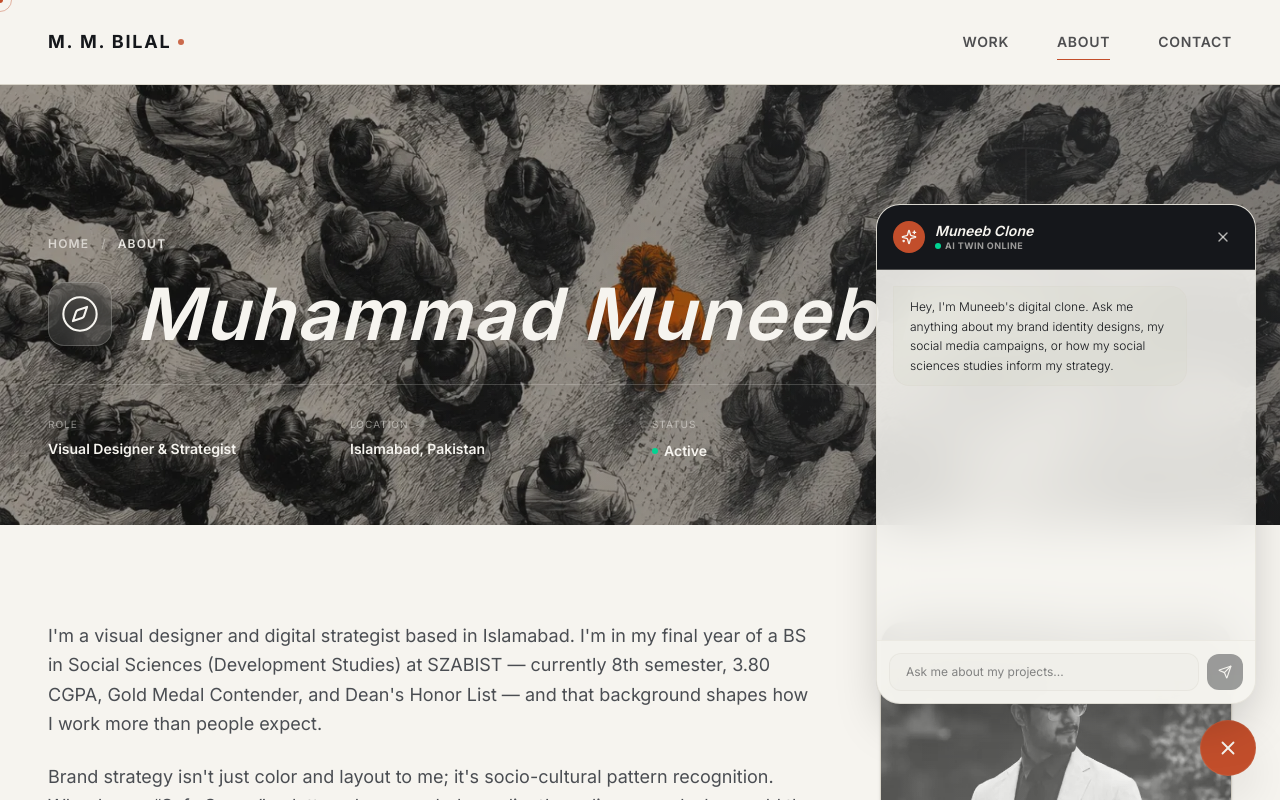
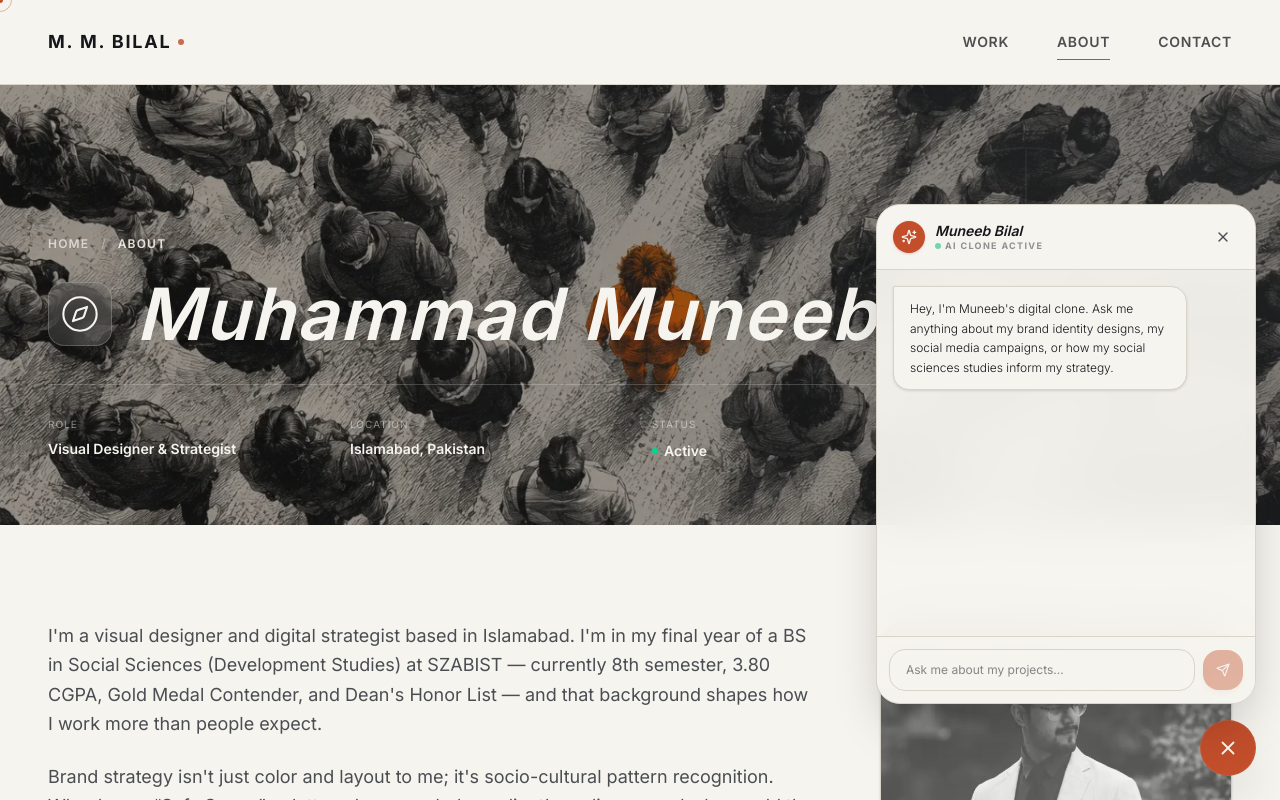
Before and after one commit to muneebster137-code/Portfolio-Website, a Next.js app: page /about in a window 1280 px wide. Both pictures are taken after a click on the button 1228 px from the left and 748 px from the top of the page. Shown: the top 800 px of the page. Built offline with nearby package versions, Linux system fonts and the light colour scheme.

Commit message:
feat: implement about page with interactive timeline, skills section, and certifications along with a reusable chatbot component.

```diff
--- a/app/about/page.tsx
+++ b/app/about/page.tsx
@@ -189,6 +189,7 @@ export default function About() {
   const [portraitImg, setPortraitImg] = useState("/images/muneeb-bilal.webp");
 
   const [hoveredSlug, setHoveredSlug] = useState<string | null>(null);
+  const [failedVideos, setFailedVideos] = useState<Record<string, boolean>>({});
   const mouseX = useMotionValue(0);
   const mouseY = useMotionValue(0);
 
@@ -196,10 +197,20 @@ export default function About() {
   const cursorXSpring = useSpring(mouseX, springConfig);
   const cursorYSpring = useSpring(mouseY, springConfig);
 
-  const handleMouseMove = (e: React.MouseEvent) => {
-    mouseX.set(e.clientX);
-    mouseY.set(e.clientY);
-  };
+  useEffect(() => {
+    const handleWindowMouseMove = (e: MouseEvent) => {
+      mouseX.set(e.clientX);
+      mouseY.set(e.clientY);
+    };
+    if (typeof window !== "undefined") {
+      window.addEventListener("mousemove", handleWindowMouseMove);
+    }
+    return () => {
+      if (typeof window !== "undefined") {
+        window.removeEventListener("mousemove", handleWindowMouseMove);
+      }
+    };
+  }, [mouseX, mouseY]);
 
   if (isPageLoading) {
     return <AboutLoading />;
@@ -397,7 +408,7 @@ export default function About() {
         </div>
 
         {/* Timeline Line */}
-        <div className="relative pl-6 md:pl-12 border-l border-line/70 space-y-12" onMouseMove={handleMouseMove}>
+        <div className="relative pl-6 md:pl-12 border-l border-line/70 space-y-12">
           {TIMELINE.map((item, idx) => (
             <motion.div
               key={item.slug}
@@ -573,11 +584,11 @@ export default function About() {
               translateX: 20,
               translateY: -100,
             }}
-            className="fixed pointer-events-none z-50 w-64 h-36 rounded-2xl overflow-hidden shadow-2xl border border-line bg-paper"
+            className="fixed pointer-events-none z-[9999] w-64 h-36 rounded-2xl overflow-hidden shadow-2xl border border-line bg-paper"
           >
             {/* Show reel for video-first clients, otherwise header image */}
             <div className="relative w-full h-full">
-              {["trenddeck", "aba-group", "treats-for-life", "anebos-studios"].includes(hoveredSlug) ? (
+              {["trenddeck", "aba-group", "treats-for-life", "anebos-studios"].includes(hoveredSlug) && !failedVideos[hoveredSlug] ? (
                 <video
                   src={`/images/${hoveredSlug}-reel.webm`}
                   autoPlay
@@ -585,6 +596,9 @@ export default function About() {
                   muted
                   playsInline
                   className="w-full h-full object-cover"
+                  onError={() => {
+                    setFailedVideos((prev) => ({ ...prev, [hoveredSlug]: true }));
+                  }}
                 />
               ) : (
                 <img
--- a/components/Chatbot.tsx
+++ b/components/Chatbot.tsx
@@ -124,34 +124,37 @@ export const Chatbot = () => {
             animate={{ opacity: 1, y: 0, scale: 1 }}
             exit={{ opacity: 0, y: 50, scale: 0.92 }}
             transition={{ type: "spring", stiffness: 300, damping: 25 }}
-            className="fixed bottom-24 right-6 z-[9999] w-[90vw] sm:w-[380px] h-[500px] border border-line/40 rounded-3xl bg-paper/85 backdrop-blur-xl shadow-2xl overflow-hidden flex flex-col justify-between"
+            className="fixed bottom-24 right-6 z-[9999] w-[90vw] sm:w-[380px] h-[500px] border border-line rounded-3xl bg-paper/95 backdrop-blur-xl shadow-2xl overflow-hidden flex flex-col justify-between"
           >
+            {/* Organic Grain Texture Overlay inside Chatbot */}
+            <div className="absolute inset-0 grain-overlay opacity-[0.06] pointer-events-none z-0" />
+
             {/* Header */}
-            <div className="p-4 border-b border-line/30 bg-ink text-paper flex items-center justify-between">
+            <div className="p-4 border-b border-line bg-paper text-ink flex items-center justify-between relative z-10">
               <div className="flex items-center gap-2.5">
-                <div className="w-8 h-8 rounded-full bg-accent-primary flex items-center justify-center shrink-0">
+                <div className="w-8 h-8 rounded-full bg-accent-primary flex items-center justify-center shrink-0 shadow-sm shadow-accent-primary/20">
                   <Sparkles className="w-4 h-4 text-paper" />
                 </div>
                 <div>
-                  <h3 className="font-display font-semibold italic text-sm text-paper leading-tight">
-                    Muneeb Clone
+                  <h3 className="font-display font-semibold italic text-sm text-ink leading-tight">
+                    Muneeb Bilal
                   </h3>
-                  <span className="text-[9px] font-sans font-bold uppercase tracking-wider text-paper/60 flex items-center gap-1">
-                    <span className="w-1.5 h-1.5 rounded-full bg-emerald-400" />
-                    AI Twin Online
+                  <span className="text-[9px] font-sans font-bold uppercase tracking-[0.15em] text-graphite/60 flex items-center gap-1">
+                    <span className="w-1.5 h-1.5 rounded-full bg-emerald-500 animate-pulse" />
+                    AI Clone Active
                   </span>
                 </div>
               </div>
               <button
                 onClick={() => setIsOpen(false)}
-                className="w-8 h-8 rounded-lg hover:bg-paper/10 flex items-center justify-center text-paper/70 hover:text-paper transition-all"
+                className="w-8 h-8 rounded-lg hover:bg-line/25 flex items-center justify-center text-graphite hover:text-ink transition-all cursor-pointer"
               >
                 <X className="w-4 h-4" />
               </button>
             </div>
 
             {/* Message Area */}
-            <div className="flex-1 overflow-y-auto p-4 space-y-4 no-scrollbar bg-paper/20">
+            <div className="flex-1 overflow-y-auto p-4 space-y-4 no-scrollbar bg-paper/10 relative z-10">
               {messages.map((msg, idx) => {
                 const isAssistant = msg.role === "assistant";
                 return (
@@ -160,10 +163,10 @@ export const Chatbot = () => {
                     className={`flex ${isAssistant ? "justify-start" : "justify-end"}`}
                   >
                     <div
-                      className={`max-w-[85%] rounded-2xl px-4 py-2.5 text-xs leading-relaxed font-light ${
+                      className={`max-w-[85%] rounded-2xl px-4 py-3 text-xs leading-relaxed shadow-sm ${
                         isAssistant
-                          ? "bg-line/20 text-ink border border-line/30 rounded-tl-none font-sans"
-                          : "bg-ink text-paper rounded-tr-none font-sans font-normal"
+                          ? "bg-paper text-ink border border-line rounded-tl-none font-sans font-light"
+                          : "bg-accent-primary text-paper rounded-tr-none font-sans font-normal"
                       }`}
                     >
                       {/* Simple parse lists & lines to render lists cleanly */}
@@ -190,7 +193,7 @@ export const Chatbot = () => {
               {/* Typing indicator */}
               {isLoading && (
                 <div className="flex justify-start">
-                  <div className="bg-line/20 border border-line/30 rounded-2xl rounded-tl-none px-4 py-3 flex gap-1.5 items-center">
+                  <div className="bg-paper border border-line rounded-2xl rounded-tl-none px-4 py-3 flex gap-1.5 items-center shadow-sm">
                     <span className="w-1.5 h-1.5 bg-graphite/60 rounded-full animate-bounce" />
                     <span className="w-1.5 h-1.5 bg-graphite/60 rounded-full animate-bounce [animation-delay:0.2s]" />
                     <span className="w-1.5 h-1.5 bg-graphite/60 rounded-full animate-bounce [animation-delay:0.4s]" />
@@ -215,7 +218,7 @@ export const Chatbot = () => {
             {/* Input Bar */}
             <form
               onSubmit={handleSend}
-              className="p-3 border-t border-line/30 bg-paper/90 flex gap-2 items-center"
+              className="p-3 border-t border-line bg-paper/95 flex gap-2 items-center relative z-10"
             >
               <input
                 type="text"
@@ -223,12 +226,12 @@ export const Chatbot = () => {
                 onChange={(e) => setInput(e.target.value)}
                 placeholder="Ask me about my projects..."
                 disabled={isLoading}
-                className="flex-1 bg-line/10 border border-line/30 rounded-xl px-4 py-2.5 text-xs font-sans text-ink focus-visible:outline-none focus:border-accent-primary disabled:opacity-50"
+                className="flex-1 bg-paper border border-line rounded-2xl px-4 py-3 text-xs font-sans text-ink focus-visible:outline-none focus:border-accent-primary disabled:opacity-50"
               />
               <button
                 type="submit"
                 disabled={isLoading || !input.trim()}
-                className="w-9 h-9 rounded-xl bg-ink hover:bg-ink/90 text-paper flex items-center justify-center shrink-0 disabled:opacity-40 transition-opacity"
+                className="w-10 h-10 rounded-2xl bg-accent-primary hover:bg-accent-primary/90 text-paper flex items-center justify-center shrink-0 disabled:opacity-40 transition-all cursor-pointer shadow-md shadow-accent-primary/10"
               >
                 <Send className="w-3.5 h-3.5" />
               </button>
```
